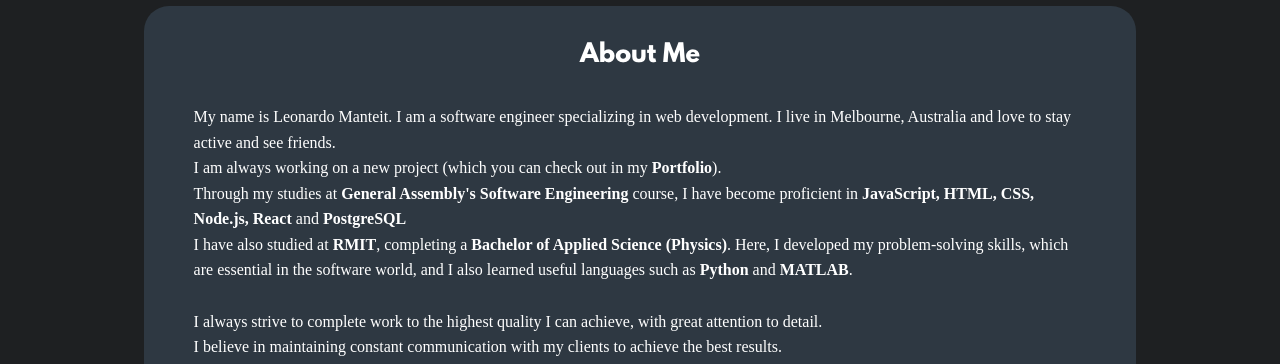
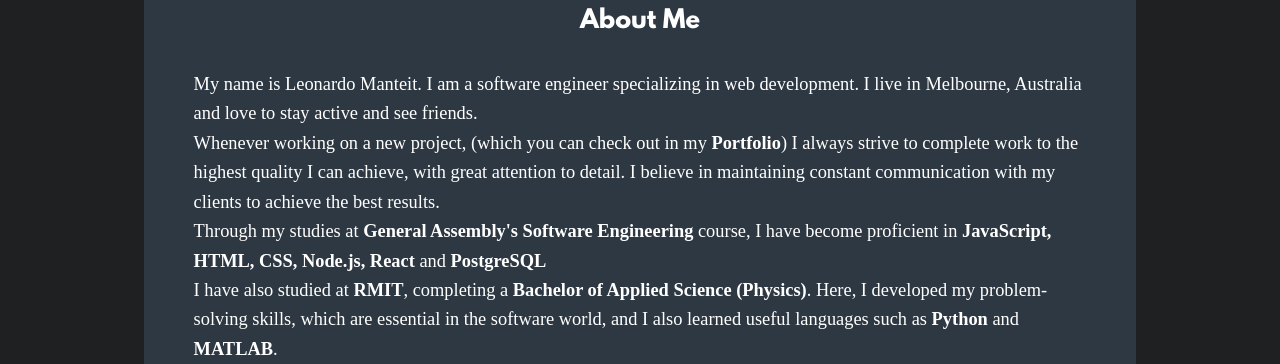
Before and after one commit to Jesus130247/Portfolio, a React (Vite) app: page / in a window 1280 px wide. Shown: the part 1184-1548 px from the top of the page. Built offline with nearby package versions, Linux system fonts and the light colour scheme.

Commit message:
checking special image path, as well as changing some text in about and making sure that img in home is working

```diff
--- a/src/App.css
+++ b/src/App.css
@@ -138,6 +138,7 @@
 }
 #about div p {
   margin: 0 5%;
+  font-size: 1.15rem;
 }
 #about h2 {
   margin: 30px auto;
--- a/src/components/About/About.jsx
+++ b/src/components/About/About.jsx
@@ -16,15 +16,13 @@
       <div className="about-content">
       <h2>About Me</h2>
       <p>My name is Leonardo Manteit. I am a software engineer specializing in web development. I live in Melbourne, Australia and love to stay active and see friends.</p>
-      <p>I am always working on a new project (which you can check out in my <Link to="portfolio" smooth={true} duration={500} style={{fontWeight: 700, cursor: 'pointer'}}>Portfolio</Link>).</p>
+      <p>Whenever working on a new project, (which you can check out in my <Link to="portfolio" smooth={true} duration={500} style={{fontWeight: 700, cursor: 'pointer'}}>Portfolio</Link>)
+      I always strive to complete work to the highest quality I can achieve, with great attention to detail. I believe in maintaining constant communication with my clients to achieve the best results.</p>
       <p>Through my studies at <span style={{fontWeight: 700}}>General Assembly's Software Engineering</span> course,
       I have become proficient in <span style={{fontWeight: 700}}>JavaScript, HTML, CSS, Node.js, React</span> and <span style={{fontWeight: 700}}> PostgreSQL</span>
       <br />I have also studied at <span style={{fontWeight: 700}}>RMIT</span>, completing a <span style={{fontWeight: 700}}>Bachelor of Applied Science (Physics)</span>.
       Here, I developed my problem-solving skills, which are essential in the software world, and I also learned useful languages such as <span style={{fontWeight: 700}}>Python</span> and <span style={{fontWeight: 700}}>MATLAB</span>.</p>
       <br />
-      <p>I always strive to complete work to the highest quality I can achieve, with great attention to detail.
-        <br /> I believe in maintaining constant communication with my clients to achieve the best results.
-      </p>
       <p>It is my goal to continue to improve my skills and help others at the same time.</p>
       </div>
       <button onClick={handleCick}>My Qualifications</button>
--- a/src/components/Home/Home.jsx
+++ b/src/components/Home/Home.jsx
@@ -1,5 +1,6 @@
 import React from 'react';
 import NavDown from '../navDown/NavDown';
+import me from '../../assets/images/me.png'
 // import portfolio from '../../assets/portfolio.pdf'
 const Home = () => {
   return (
@@ -7,7 +8,7 @@
       <div className="homeDiv">
         <div id='image'>
           {/* <img src="https://cdn.discordapp.com/attachments/706130030119354472/1263385653715009566/image.png?ex=669a0b14&is=6698b994&hm=16e9dfbe242ab75df5c240db720b2976f59269b83c54625a0ff71a1aab0ac11a&" alt="me" /> */}
-          <img src="https://cdn.discordapp.com/attachments/706130030119354472/1264080884471173220/image.png?ex=669c9290&is=669b4110&hm=c8163cadfe92cf3b5602718443c4fa1eefc76b0fb2555b4a1a838e1b1b9ebb2a&" alt="me" />
+          <img src={me} alt="me" />
         </div>
         <div className='content'>
           <p>Hi, I'm</p>
--- a/src/components/Portfolio/Portfolio.jsx
+++ b/src/components/Portfolio/Portfolio.jsx
@@ -4,6 +4,7 @@
 import styles from './Portfolio.module.css'
 import NavUp from '../navUp/NavUp'
 import NavDown from '../navDown/NavDown'
+
 
 export default function Portfolio({viewProjects,setViewProjects}) {
   const [slide, setSlide] = useState(0)
@@ -30,19 +31,19 @@
       //     gitLink:'https://github.com/Jesus130247/Melb-petrol-app',
       //     backgroundColor:'black'
       // },
-      // {
-      //     name:'Leddit',
-      //     image:'/Portfolio/assets/images/leddit.png',
-      //     description:`Leo's take on the popular site, reddit. Designed to allow users to share and talk about any subject they're interested. Once logged in,
-      //     users can search for (or create) servers, post, comment, upvote and share with the community. This site was built with NodeJs, PSQL, HTML and JavaScript.`,
-      //     gitLink:'https://git.generalassemb.ly/leo-git-ga/project-2',
-      //     backgroundColor:'#d4d4d4'
-      // },
+      {
+          name:'Leddit',
+          image:'/Portfolio/src/assets/images/leddit.png',
+          description:`Leo's take on the popular site, reddit. Designed to allow users to share and talk about any subject they're interested. Once logged in,
+          users can search for (or create) servers, post, comment, upvote and share with the community. This site was built with NodeJs, PSQL, HTML and JavaScript.`,
+          gitLink:'https://git.generalassemb.ly/leo-git-ga/project-2',
+          backgroundColor:'#d4d4d4'
+      },
       {
           name:'Tic Tac Terminator',
           image:'/Portfolio/assets/ticTacToe-CkRANuQ1.png',
           site:'https://pages.git.generalassemb.ly/leo-git-ga/Project-1/',
-          description:'A fun game of knots and crosses. It allows a user to play against their friend... or take on the terminator bot.',
+          description:'This is a fun game of knots and crosses. It allows a user to play against their friend... or take on the terminator bot. This was project was created with JavaScript, and styles with CSS. The simplicity of the disign was intended to match the the game, to give the user a relaxed feeling.',
           gitLink:'https://git.generalassemb.ly/leo-git-ga/Project-1',
           backgroundColor:'lightblue'
       },
--- a/src/components/Portfolio/project/Project.jsx
+++ b/src/components/Portfolio/project/Project.jsx
@@ -7,6 +7,7 @@
 
 export default function Project({name, image, description, site, backgroundColor}) {
     const [show, setShow] = useState(false)
+    console.log(leddit)
     return (
     <>
         <div
```
Also changed, not shown: src/assets/images/me.png (added), 1 other file (tests, documents, lock files or other folders).
